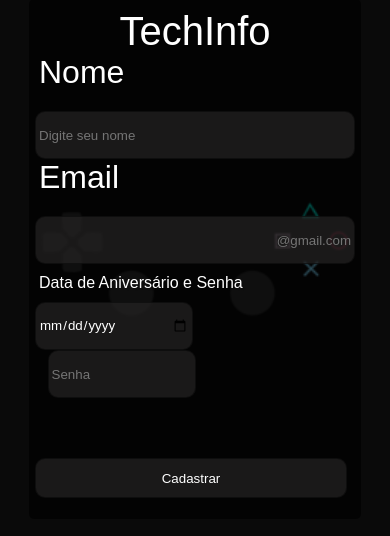
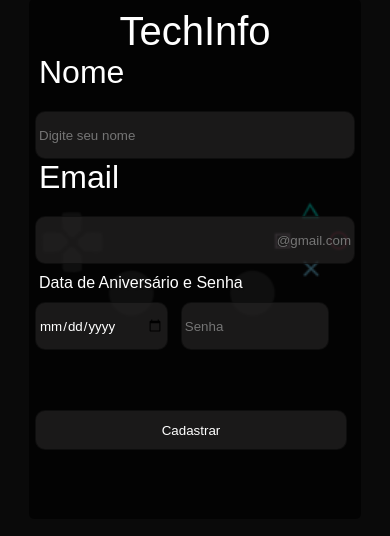
Before and after one commit to erichenriquesm/html5-e-css3, a PHP site: page / in a window 390 px wide. Shown: the part 163-699 px from the top of the page. Run offline with PHP 8.4, Linux system fonts and the light colour scheme.

Commit message:
Update style.css

```diff
--- a/práticas/prática017/style.css
+++ b/práticas/prática017/style.css
@@ -85,3 +85,9 @@ input{
         width: 48%;
     }
 }
+
+@media (max-width: 400px){
+    #data{
+        width: 40%;
+    }
+}
```
